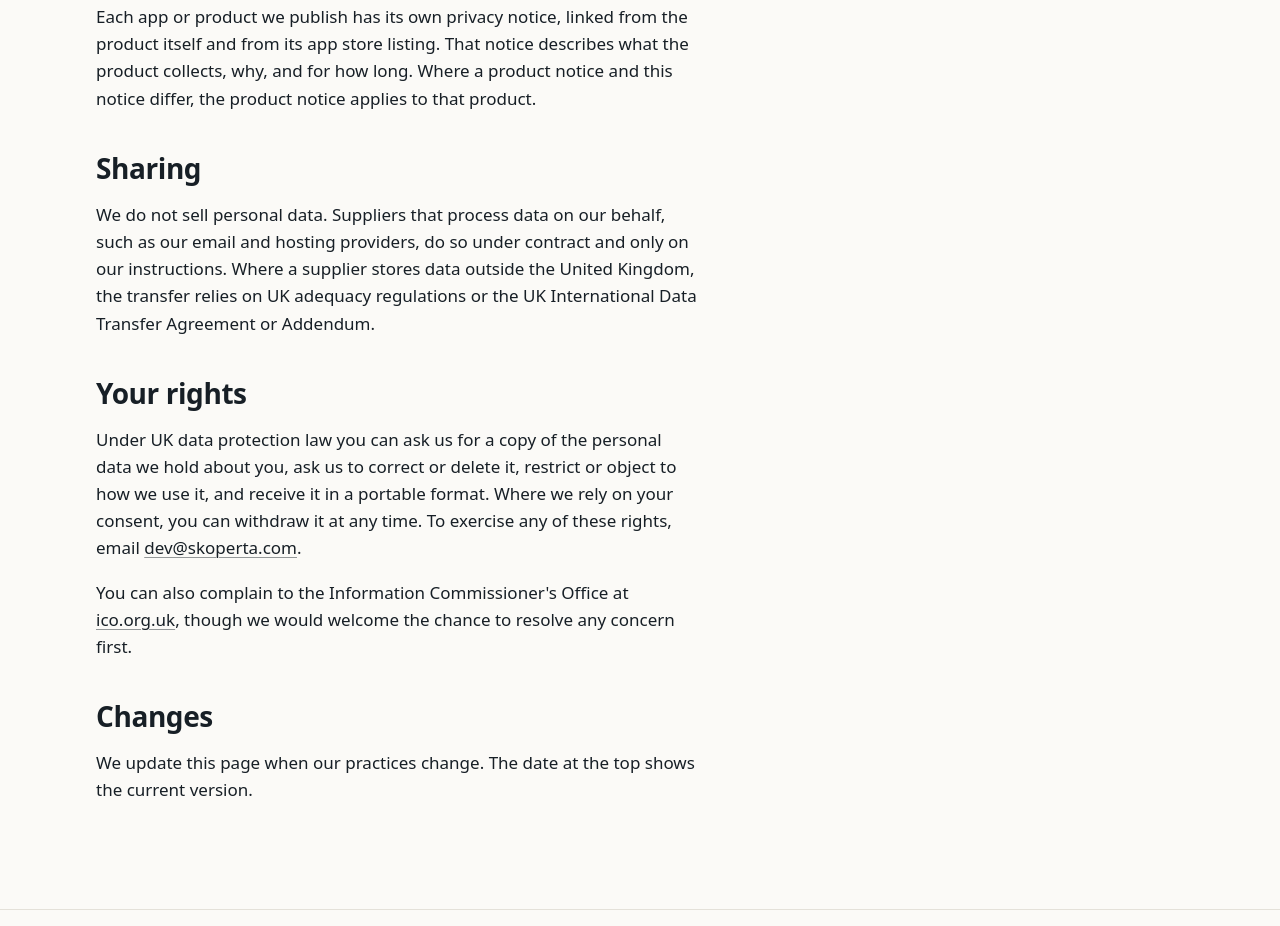
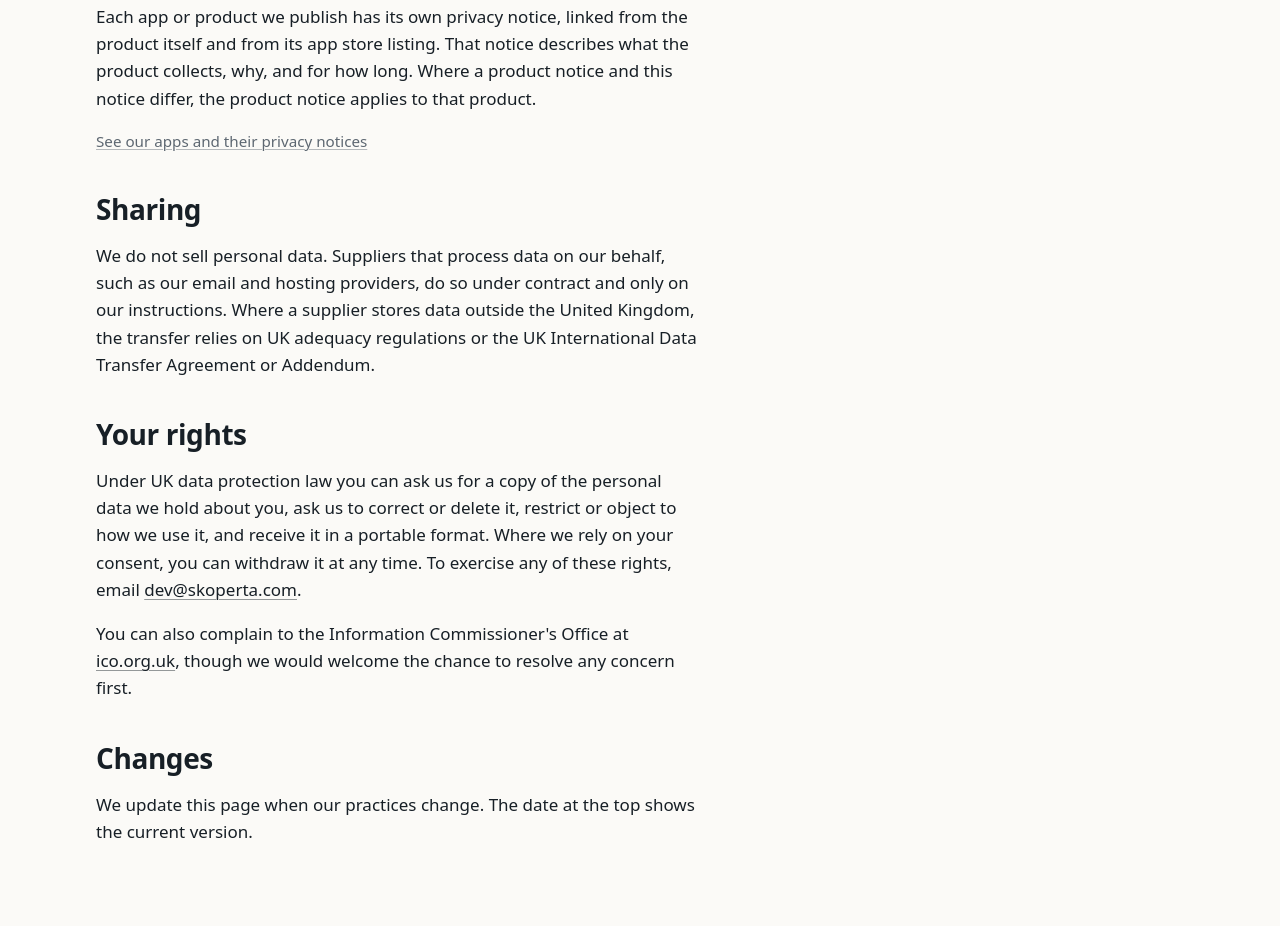
Before and after one commit to Skoperta/skoperta.github.io, a plain HTML site: page privacy/index.html in a window 1280 px wide. Shown: the part 1000-1926 px from the top of the page. Drawn offline with Linux system fonts and the light colour scheme.

Commit message:
Link to apps from the privacy notice
Co-Authored-By: Claude Opus 5.5 <noreply@anthropic.com>

```diff
--- a/privacy/index.html
+++ b/privacy/index.html
@@ -48,6 +48,7 @@
 
     <h2>Our apps and products</h2>
     <p>Each app or product we publish has its own privacy notice, linked from the product itself and from its app store listing. That notice describes what the product collects, why, and for how long. Where a product notice and this notice differ, the product notice applies to that product.</p>
+    <p class="note"><a href="/apps/">See our apps and their privacy notices</a></p>
 
     <h2>Sharing</h2>
     <p>We do not sell personal data. Suppliers that process data on our behalf, such as our email and hosting providers, do so under contract and only on our instructions. Where a supplier stores data outside the United Kingdom, the transfer relies on UK adequacy regulations or the UK International Data Transfer Agreement or Addendum.</p>
```
